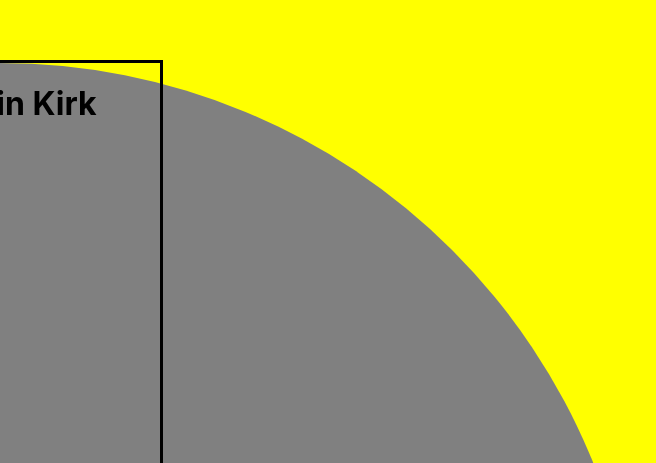
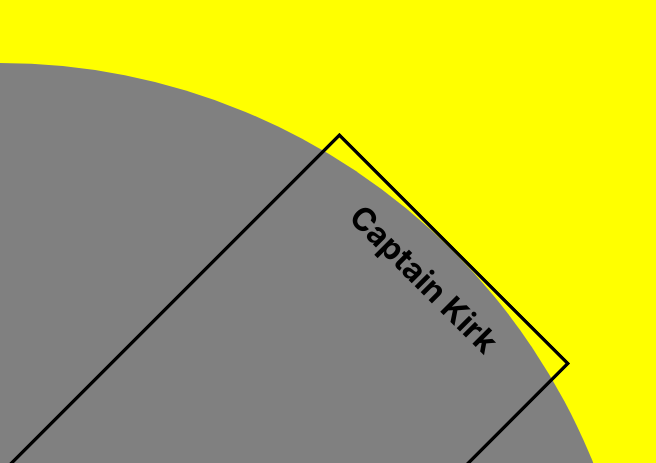
Before and after one commit to doopingen/geekout-hackathon, a React (Create React App) app: page / in a window 1280 px wide. Shown: the part 337-800 px from the top of the page, without its empty margins (0-656 px from the left). Built offline with nearby package versions, Linux system fonts and the light colour scheme.

Commit message:
Added angle offset so characters appear under selection mark

```diff
--- a/src/components/wheel.js
+++ b/src/components/wheel.js
@@ -7,7 +7,7 @@ const Wheel = props => {
     return (
         <div className="wheel-container">
             {   props.characters.map((character, i) => {
-                    const rotation = {transform: `translate(-50%, -50%) rotate(${(360 / numSpokes) * i}deg)`};
+                    const rotation = {transform: `translate(-50%, -50%) rotate(${((360 / numSpokes) * i) + 45}deg)`};
                     return (
                         <div key={i} className="wheel-spoke-container" style={rotation}>
                             <h1>{character}</h1>
```
